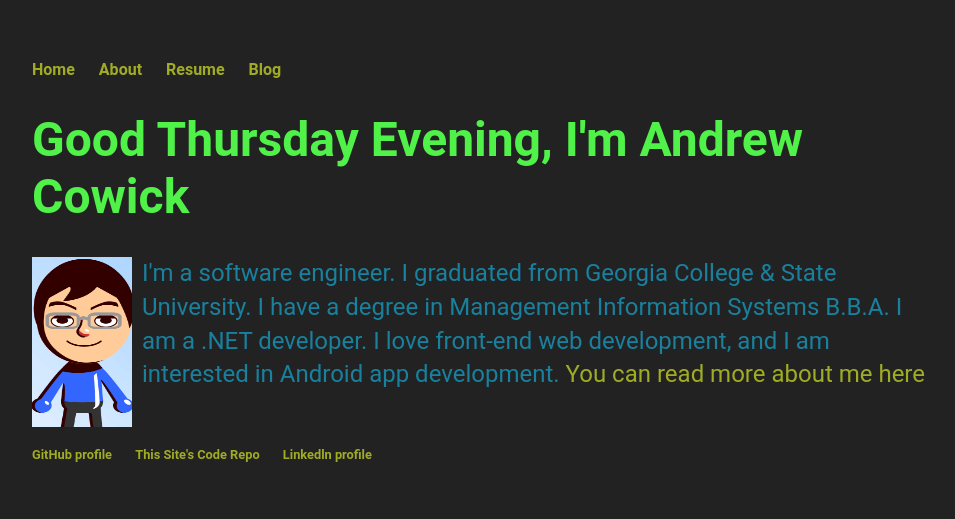
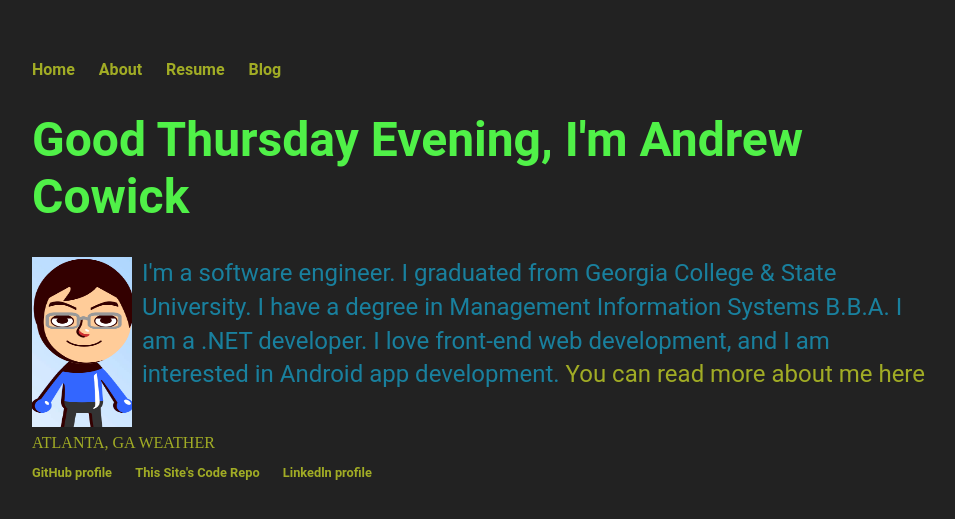
Before and after one commit to acow19/acow19.github.io, a Jekyll site: the page built from index.html, in a window 1280 px wide. Shown: the top 519 px of the page, without its empty margins (160-1115 px from the left). Built offline with Jekyll 4.4.1, drawn with Linux system fonts in a browser that asks for light colours; a script that is not in the unit is left out.

Commit message:
Implementing weather widget from WeatherWidget.io

```diff
--- a/index.html
+++ b/index.html
@@ -36,6 +36,12 @@
         I graduated from Georgia College & State University.
         I have a degree in Management Information Systems B.B.A.
         I am a .NET developer. I love front-end web development, and I am interested in Android app development.
-            <a href="/about">You can read more about me here</a><br /></p><br />
+        <a href="/about">You can read more about me here</a><br />
+    </p><br />
+
+    <a class="weatherwidget-io" href="https://forecast7.com/en/33d75n84d39/atlanta/?unit=us" data-label_1="ATLANTA, GA" data-label_2="WEATHER" data-font="Roboto" data-icons="Climacons Animated" data-theme="dark" data-basecolor="#222222" data-accent="#222222" data-textcolor="#50f148" data-highcolor="#a1ac25" data-lowcolor="#19809e" data-suncolor="#a1ac25" data-mooncolor="#19809e" data-cloudcolor="#19809e" data-cloudfill="#222222" data-raincolor="#19809e" data-snowcolor="#19809e">ATLANTA, GA WEATHER</a>
+    <script>
+        !function (d, s, id) { var js, fjs = d.getElementsByTagName(s)[0]; if (!d.getElementById(id)) { js = d.createElement(s); js.id = id; js.src = 'https://weatherwidget.io/js/widget.min.js'; fjs.parentNode.insertBefore(js, fjs); } }(document, 'script', 'weatherwidget-io-js');
+    </script>
 
 </div><!-- /.blurb -->
```
Lines whose indentation alone changed are shown as unchanged.
